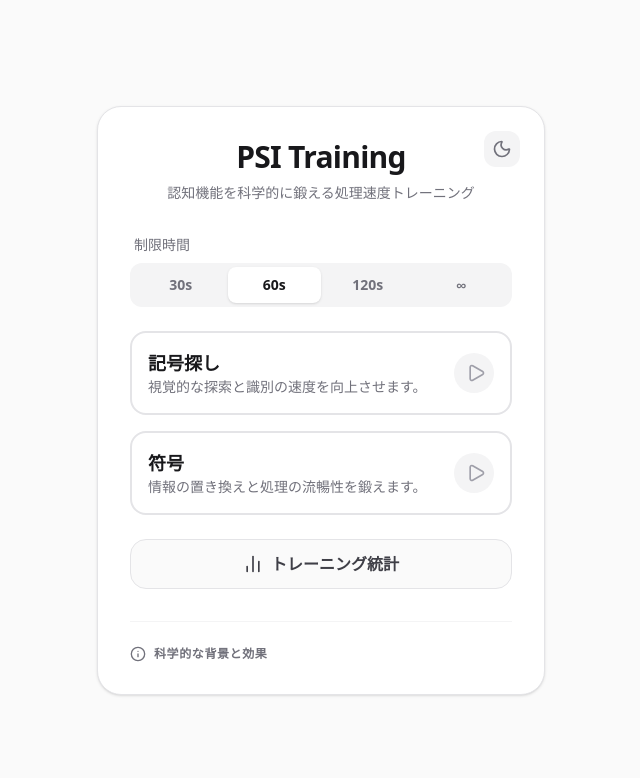
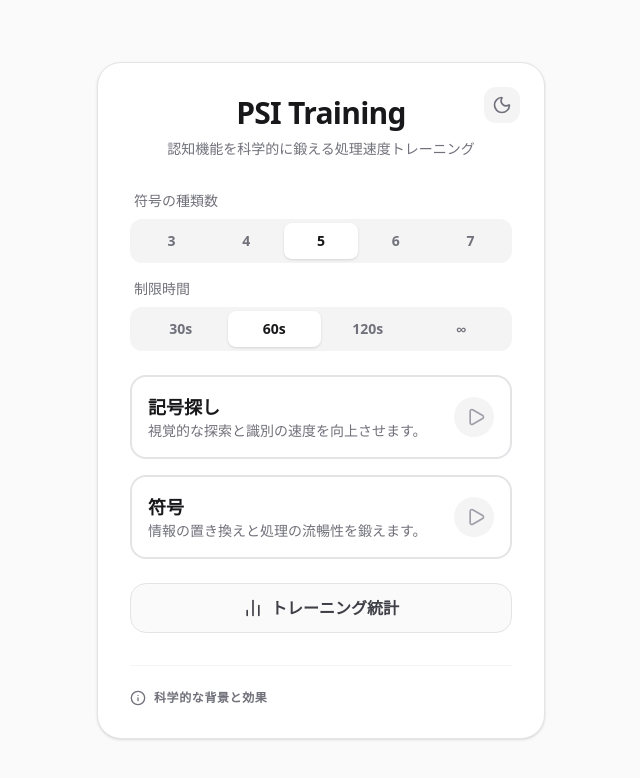
Before and after one commit to souta-lab/psi-training, a React (Vite) app: page / in a window 1280 px wide. Shown: the top 778 px of the page, without its empty margins (319-959 px from the left). Built offline with nearby package versions, Linux system fonts and the light colour scheme.

Commit message:
feat: Variable symbol count in Coding game (3-7)

```diff
--- a/src/App.tsx
+++ b/src/App.tsx
@@ -81,6 +81,7 @@ export default function App() {
   const [screen, setScreen] = useState<Screen>('home');
   const [gameType, setGameType] = useState<GameType>(null);
   const [timeLimit, setTimeLimit] = useState<TimeLimit>(60);
+  const [symbolCount, setSymbolCount] = useState<number>(5);
   const [score, setScore] = useState(0);
   const [mistakes, setMistakes] = useState(0);
   const [stats, setStats] = useState<StatEntry[]>([]);
@@ -170,6 +171,8 @@ export default function App() {
               onStart={startGame}
               timeLimit={timeLimit}
               setTimeLimit={setTimeLimit}
+              symbolCount={symbolCount}
+              setSymbolCount={setSymbolCount}
               onStats={() => setScreen('stats')}
               darkMode={darkMode}
               onToggleDark={toggleDarkMode}
@@ -190,6 +193,7 @@ export default function App() {
             <CodingGame
               key="coding"
               timeLimit={timeLimit}
+              symbolCount={symbolCount}
               score={score}
               setScore={setScore}
               mistakes={mistakes}
@@ -266,7 +270,7 @@ function ScientificInsights() {
   );
 }
 
-function HomeScreen({ onStart, timeLimit, setTimeLimit, onStats, darkMode, onToggleDark }: any) {
+function HomeScreen({ onStart, timeLimit, setTimeLimit, symbolCount, setSymbolCount, onStats, darkMode, onToggleDark }: any) {
   return (
     <motion.div
       initial={{ opacity: 0, y: 20 }}
@@ -286,6 +290,21 @@ function HomeScreen({ onStart, timeLimit, setTimeLimit, onStats, darkMode, onTog
         <p className="text-zinc-500 dark:text-zinc-400 text-sm">
           認知機能を科学的に鍛える処理速度トレーニング
         </p>
+      </div>
+
+      <div className="mb-4 text-left">
+        <p className="text-sm text-zinc-500 dark:text-zinc-400 mb-2 font-medium px-1">符号の種類数</p>
+        <div className="flex bg-zinc-100 dark:bg-zinc-800 p-1 rounded-xl">
+          {[3, 4, 5, 6, 7].map(n => (
+            <button
+              key={n}
+              onClick={() => setSymbolCount(n)}
+              className={`flex-1 py-2 text-sm font-bold rounded-lg transition-all ${symbolCount === n ? 'bg-white dark:bg-zinc-700 text-zinc-900 dark:text-white shadow-sm' : 'text-zinc-500 dark:text-zinc-400 hover:text-zinc-700 dark:hover:text-zinc-300'}`}
+            >
+              {n}
+            </button>
+          ))}
+        </div>
       </div>
 
       <div className="mb-6 text-left">
@@ -456,7 +475,7 @@ function SymbolMatchGame({ timeLimit, score, setScore, mistakes, setMistakes, on
   );
 }
 
-function CodingGame({ timeLimit, score, setScore, mistakes, setMistakes, onEnd }: any) {
+function CodingGame({ timeLimit, symbolCount = 5, score, setScore, mistakes, setMistakes, onEnd }: any) {
   const { timeDisplay, stop } = useGameTimer(timeLimit, onEnd);
   const [round, setRound] = useState(0);
   const [map, setMap] = useState<Map<number, any>>(new Map());
@@ -472,20 +491,21 @@ function CodingGame({ timeLimit, score, setScore, mistakes, setMistakes, onEnd }
 
   const generateRound = () => {
     // Reshuffle map and button order every round for higher difficulty
+    const nums = Array.from({ length: symbolCount }, (_, i) => i + 1);
     const shuffled = shuffleArray([...ALL_SYMBOLS]);
     const newMap = new Map();
-    for (let i = 1; i <= 5; i++) {
+    for (let i = 1; i <= symbolCount; i++) {
       newMap.set(i, shuffled[i - 1]);
     }
     setMap(newMap);
-    setButtonOrder(shuffleArray([1, 2, 3, 4, 5]));
-    setTableOrder(shuffleArray([1, 2, 3, 4, 5]));
+    setButtonOrder(shuffleArray([...nums]));
+    setTableOrder(shuffleArray([...nums]));
 
     // Avoid repeating the same number
     let nextNum;
     do {
-      nextNum = Math.floor(Math.random() * 5) + 1;
-    } while (nextNum === currentNumber);
+      nextNum = Math.floor(Math.random() * symbolCount) + 1;
+    } while (nextNum === currentNumber && symbolCount > 1);
 
     setCurrentNumber(nextNum);
     setFeedback(null);
```
